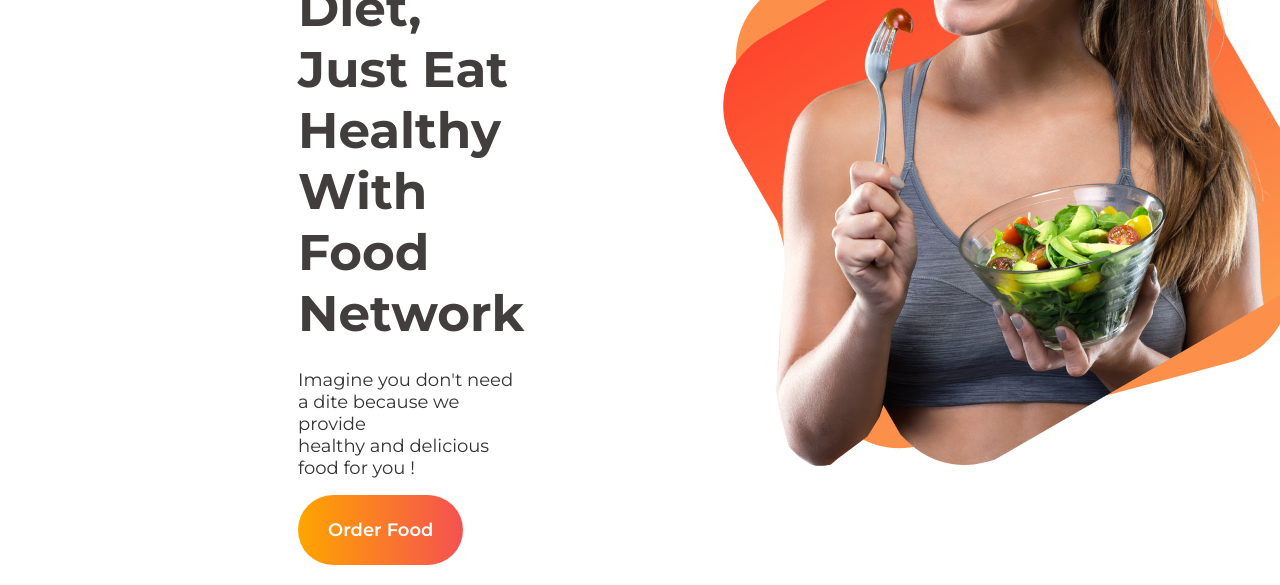
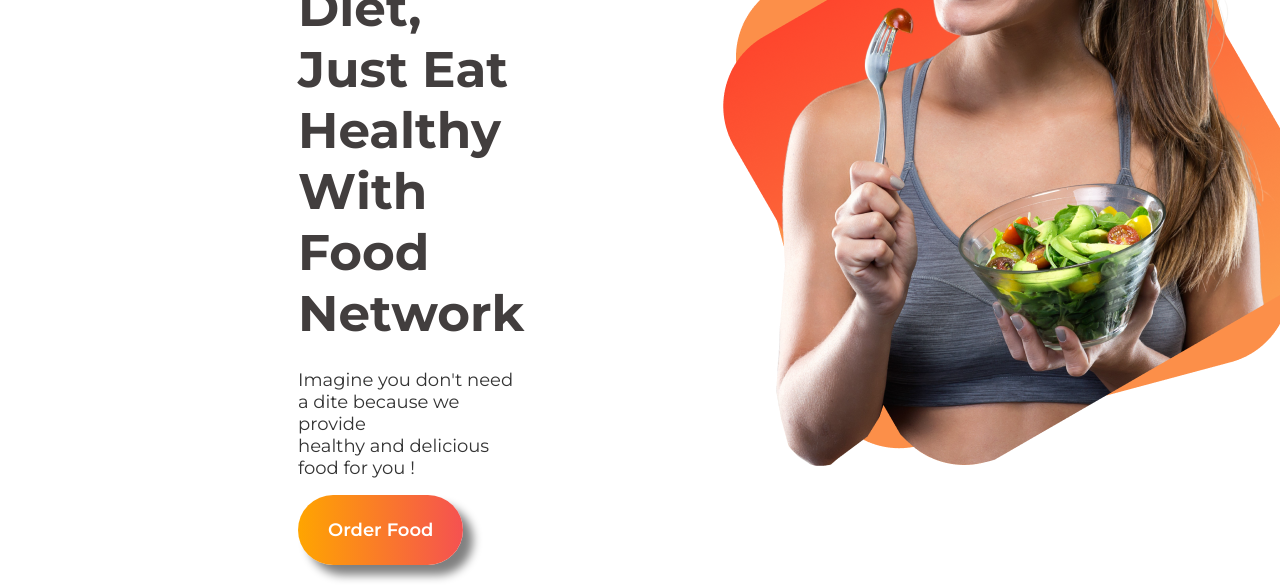
Before and after one commit to YeasarArefin/food-network, a plain HTML site: page index.html in a window 1280 px wide. Shown: the part 367-952 px from the top of the page. Drawn offline with Linux system fonts and the light colour scheme.

Commit message:
btn shadow added

```diff
--- a/style.css
+++ b/style.css
@@ -95,6 +95,7 @@ ul.menu_item li a {
     font-size: 18px;
     font-weight: 600;
     border-radius:43px ;
+    box-shadow: 10px 10px 10px grey;
 }
 
 #Dite{
```
